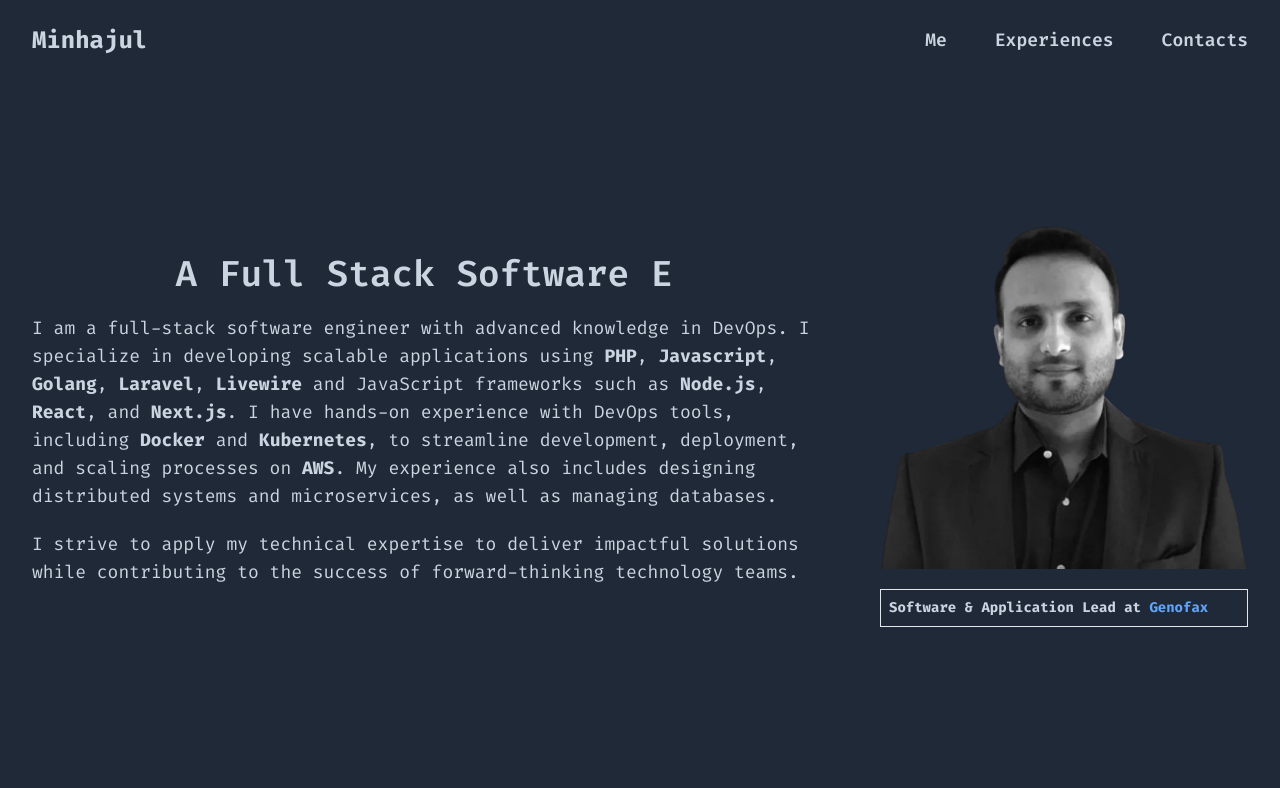
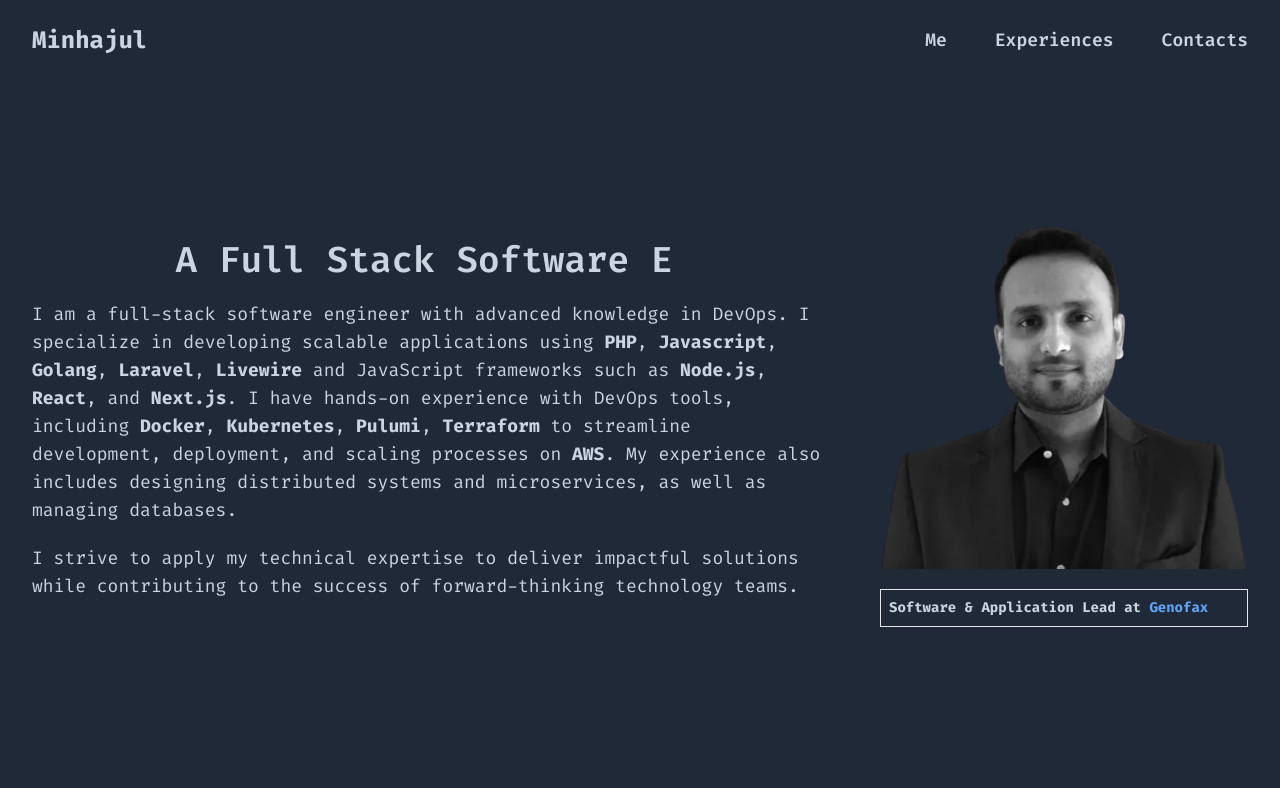
Before and after one commit to minhajul/minhajul.info, a Next.js app: page / in a window 1280 px wide. Shown: the top 788 px of the page. Built offline with nearby package versions, Linux system fonts and the light colour scheme.

Commit message:
Updated bio

```diff
--- a/src/components/Hero.js
+++ b/src/components/Hero.js
@@ -15,7 +15,7 @@ export default function Hero(){
                     I am a full-stack software engineer with advanced knowledge in DevOps.
                     I specialize in developing scalable applications using <strong>PHP</strong>, <strong>Javascript</strong>, <strong>Golang</strong>, <strong>Laravel</strong>, <strong>Livewire</strong> and JavaScript frameworks such as <strong>Node.js</strong>, <strong>React</strong>, and <strong>Next.js</strong>.
 
-                    I have hands-on experience with DevOps tools, including <strong>Docker</strong> and <strong>Kubernetes</strong>, to streamline development, deployment, and scaling processes on <strong>AWS</strong>.
+                    I have hands-on experience with DevOps tools, including <strong>Docker</strong>, <strong>Kubernetes</strong>, <strong>Pulumi</strong>, <strong>Terraform</strong> to streamline development, deployment, and scaling processes on <strong>AWS</strong>.
 
                     My experience also includes designing distributed systems and microservices, as well as managing databases.
 
```
